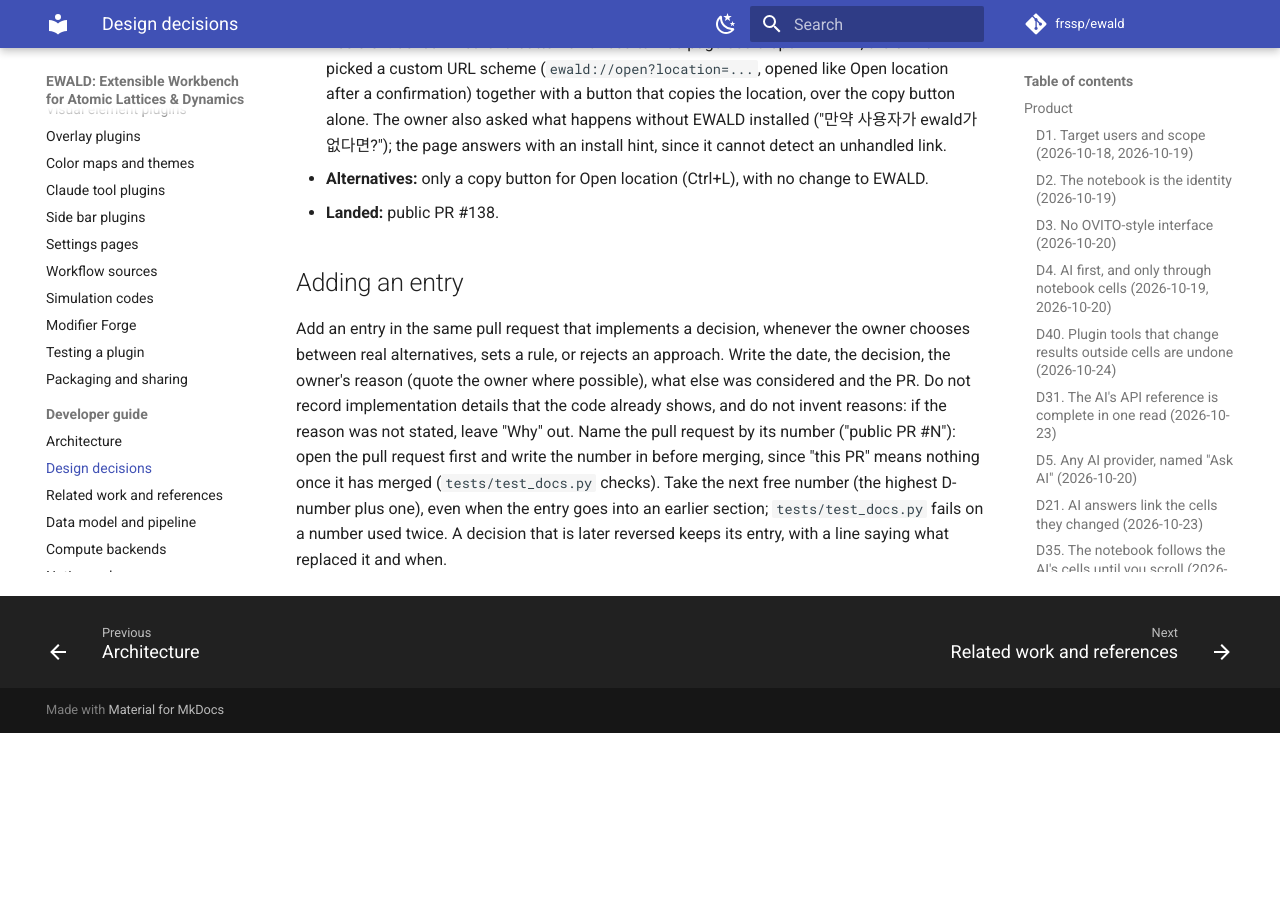
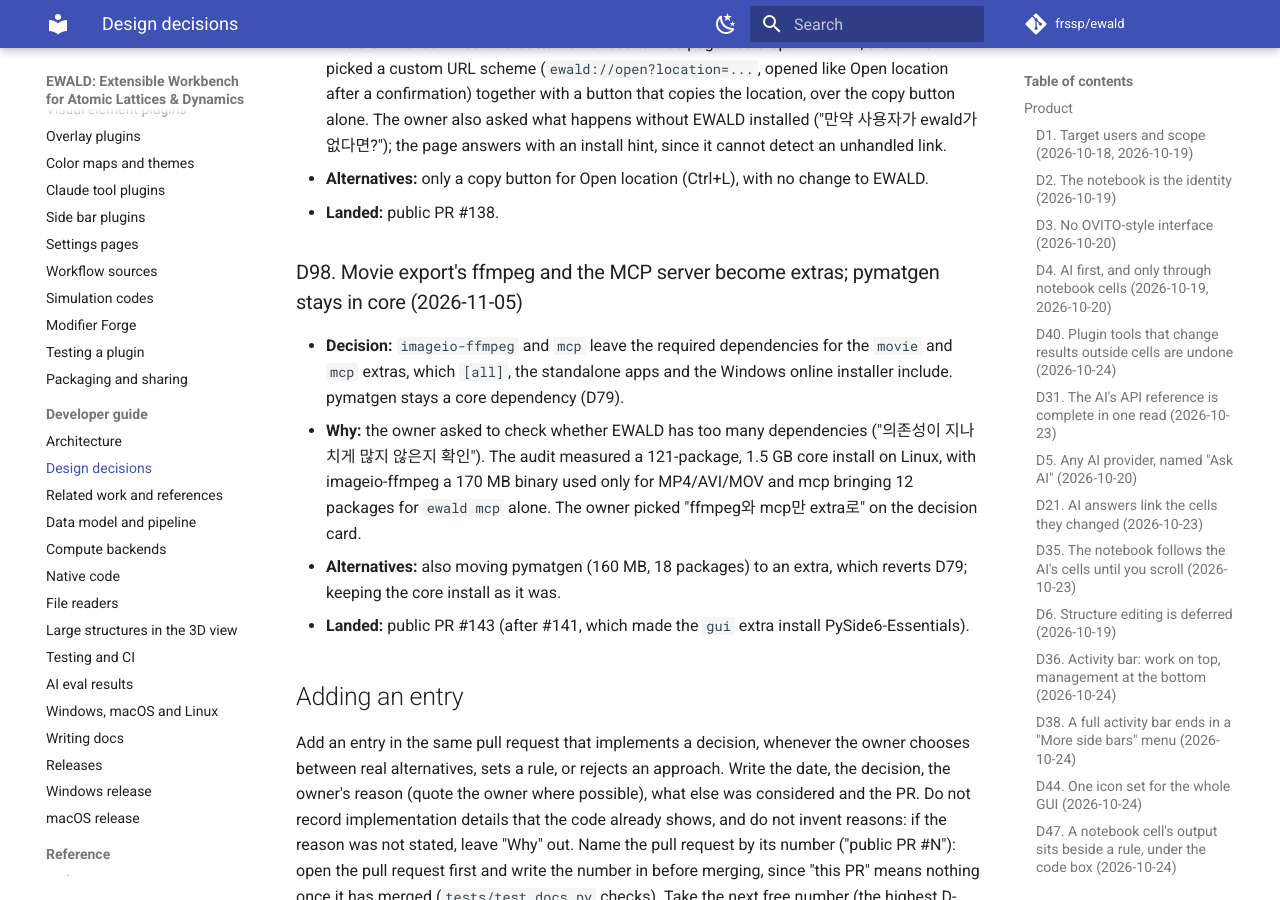
Before and after one commit to frssp/ewald, an MkDocs documentation site: the page built from docs/developer/decisions.md, in a window 1280 px wide and 900 px high, scrolled down 36092 px. Built offline with MkDocs 1.6.1 and Material for MkDocs 9.7.7, drawn with Linux system fonts in a browser that asks for light colours; comment, search, counter and statistics services are not loaded; before the commit the page ends 36825 px from its top, so only the background shows below that.

Commit message:
Record D98 and the changelog entry for the movie and mcp extras
Co-Authored-By: Claude Opus 5.5 <noreply@anthropic.com>

```diff
--- a/docs/developer/decisions.md
+++ b/docs/developer/decisions.md
@@ -1275,6 +1275,19 @@ Pull request numbers up to #242 refer to the pre-publication repository, which i
 - **Alternatives:** only a copy button for Open location (Ctrl+L), with no change to EWALD.
 - **Landed:** public PR #138.
 
+### D98. Movie export's ffmpeg and the MCP server become extras; pymatgen stays in core (2026-11-05)
+
+- **Decision:** `imageio-ffmpeg` and `mcp` leave the required dependencies for the `movie` and
+  `mcp` extras, which `[all]`, the standalone apps and the Windows online installer include.
+  pymatgen stays a core dependency (D79).
+- **Why:** the owner asked to check whether EWALD has too many dependencies ("의존성이 지나치게
+  많지 않은지 확인"). The audit measured a 121-package, 1.5 GB core install on Linux, with
+  imageio-ffmpeg a 170 MB binary used only for MP4/AVI/MOV and mcp bringing 12 packages for
+  `ewald mcp` alone. The owner picked "ffmpeg와 mcp만 extra로" on the decision card.
+- **Alternatives:** also moving pymatgen (160 MB, 18 packages) to an extra, which reverts D79;
+  keeping the core install as it was.
+- **Landed:** public PR #143 (after #141, which made the `gui` extra install PySide6-Essentials).
+
 ## Adding an entry
 
 Add an entry in the same pull request that implements a decision, whenever the owner chooses
```
Also changed, not shown: CHANGELOG.md (+3 -0 lines).
